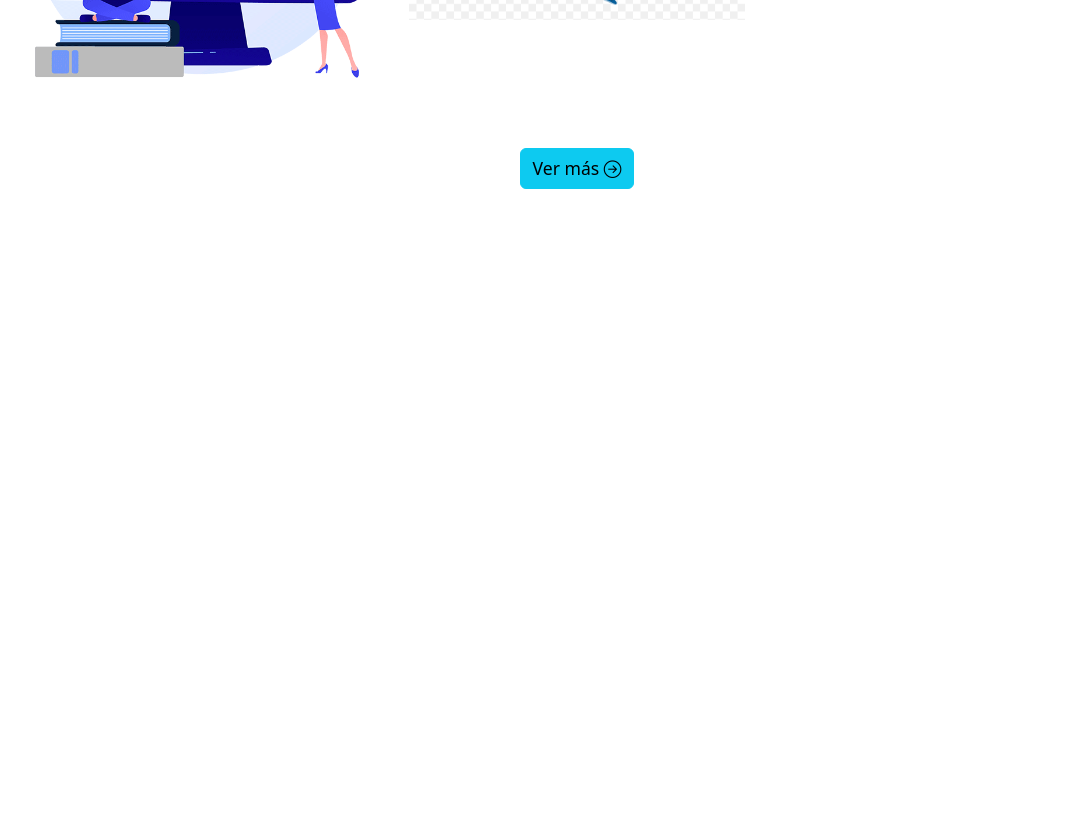
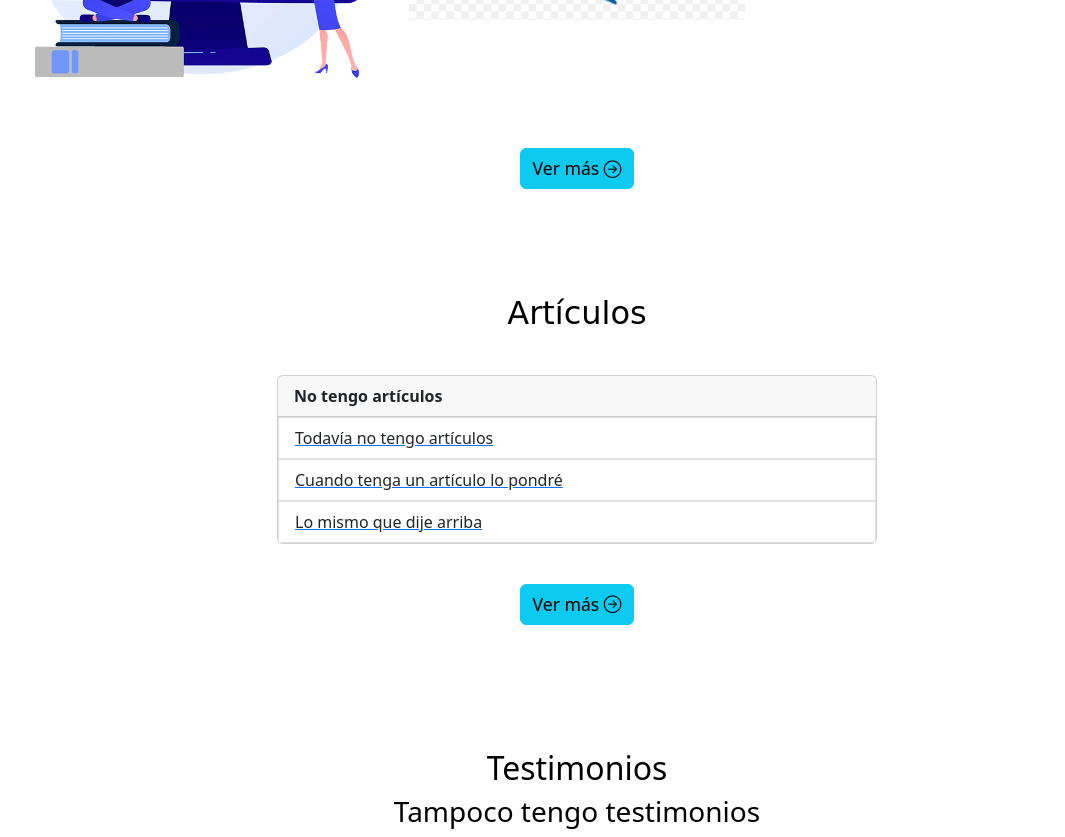
Before and after one commit to Jos3100/jose_staticweb, a website: page bootstrap/index.html in a window 1280 px wide. Shown: the part 2399-3236 px from the top of the page, without its empty margins (63-1128 px from the left). Before the commit the page ends 2648 px from the top, so only its background shows below. Drawn offline with nearby package versions, Linux system fonts and the light colour scheme; a web font is replaced by a local one.

Commit message:
staticWeb06

```diff
--- a/bootstrap/index.html
+++ b/bootstrap/index.html
@@ -212,12 +212,55 @@
     </div>
     </div>
     <a href="https://github.com/" target="_blank" rel="noopener noreferrer">
-    <button type="button" class="btn btn-info">
-      Ver más
-      <i class="bi bi-arrow-right-circle"></i>
-    </button>
+      <button type="button" class="btn btn-info">
+        Ver más
+        <i class="bi bi-arrow-right-circle"></i>
+      </button>
     </a>
   </section>
+
+  <!--Articulos-->
+  <section class="articulos justify-content-start">
+    <h2 class="seccion-titulo texto-negro">Artículos</h2>
+    <div class="card">
+      <div class="card-header">
+        No tengo artículos
+      </div>
+      <ul class="list-group list-group-flush">
+        <a href="#" target="_blank" rel="noopener noreferrer">
+          <li class="list-group-item">
+            Todavía no tengo artículos
+          </li>
+        </a>
+        <a href="#" target="_blank" rel="noopener noreferrer">
+          <li class="list-group-item">
+            Cuando tenga un artículo lo pondré
+          </li>
+        </a>
+        <a href="#" target="_blank" rel="noopener noreferrer">
+          <li class="list-group-item">
+            Lo mismo que dije arriba
+          </li>
+        </a>
+      </ul>
+    </div>
+    <a href="#" target="_blank" rel="noopener noreferrer">
+        <button type="button" class="btn btn-info">
+          Ver más
+          <i class="bi bi-arrow-right-circle"></i>
+        </button>
+    </a>
+  </section>
+
+  <!--Testimonios-->
+  <section class="testimonios seccion-clara">
+    <h2>Testimonios</h2>
+    <h3>Tampoco tengo testimonios</h3>
+
+  </section>
+
+
+
 
 
   <script src="https://cdn.jsdelivr.net/npm/bootstrap@5.3.2/dist/js/bootstrap.bundle.min.js"
--- a/bootstrap/style.css
+++ b/bootstrap/style.css
@@ -201,6 +201,26 @@ h1 {
 }
 
 
+/*Articulos*/
+
+.articulos {
+  min-height: 500px;
+  padding: 30px;
+}
+
+.articulos .card {
+    width: 80%;
+    max-width: 600px;
+    margin: 20px;
+}
+
+.articulos .card-header {
+    font-weight: bold;
+}
+
+
+
+
 /* Adaptable (Responsivo) */
 
 @media screen and (max-width: 400px) {
```
